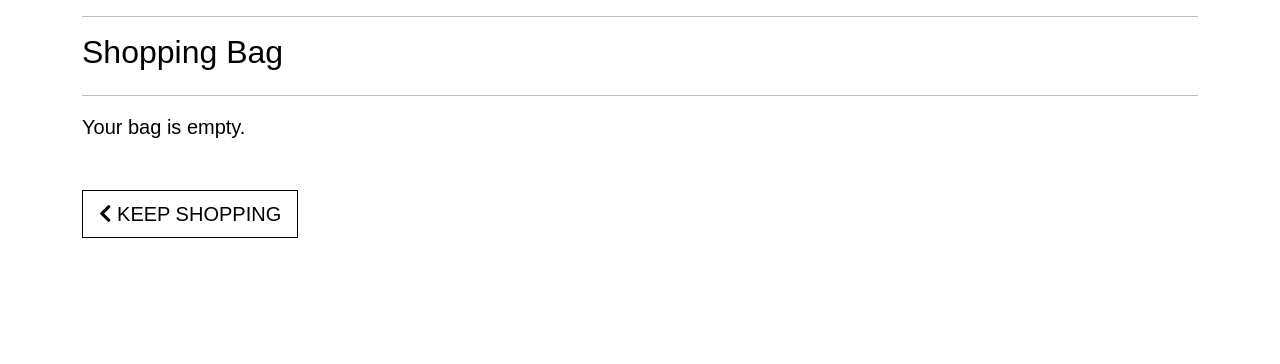
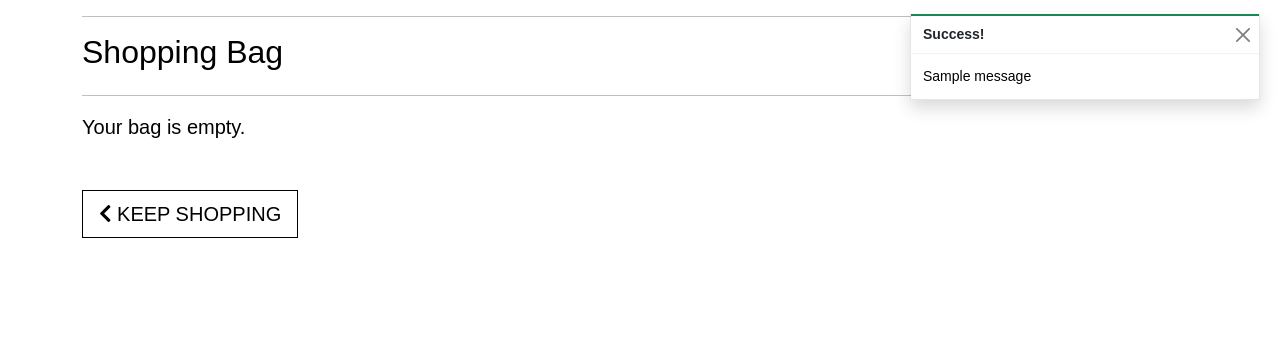
Before and after one commit to jordie-13/Crimson_Vine_Cellars, a Django app: page /bag/ in a window 1280 px wide. Shown: the part 56-420 px from the top of the page. Run offline with Django 5.2, Linux system fonts and the light colour scheme; tables that the repository leaves empty hold one stand-in row (values such as "Sample post"); one stand-in notice (Sample message) is shown; some libraries are stand-ins or nearby versions.

Commit message:
Add toast templates and functionality to base template

```diff
--- a/bag/views.py
+++ b/bag/views.py
@@ -1,7 +1,7 @@
-from django.shortcuts import render, redirect, reverse
+from django.shortcuts import render, redirect, reverse, get_object_or_404
 from django.contrib import messages
 from django.http import HttpResponse
-
+from products.models import Wine
 
 
 # Create your views here.
@@ -14,30 +14,35 @@ def view_bag(request):
 def add_to_bag(request, item_id):
     """ Add a quantity of the specified product to the shopping bag """
 
+    wine = get_object_or_404(Wine, pk=item_id)
     quantity = int(request.POST.get('quantity'))
     redirect_url = request.POST.get('redirect_url')
     bag = request.session.get('bag', {})
 
     if item_id in list(bag.keys()):
         bag[item_id] += quantity
+        messages.success(request, f'Updated {wine.name} quantity to {bag[item_id]}')
     else:
         bag[item_id] = quantity
+        messages.success(request,f'Successfully added {wine.name} to your bag')
 
     request.session['bag'] = bag
-    messages.success(request,'Successfully added to bag')
     return redirect(redirect_url)
 
 
 def adjust_bag(request, item_id):
     """Adjust the quantity of the specified product to the specified amount"""
 
+    wine = get_object_or_404(Wine, pk=item_id)
     quantity = int(request.POST.get('quantity'))
     bag = request.session.get('bag', {})
 
     if quantity > 0:
         bag[item_id] = quantity
+        messages.success(request, f'Updated {wine.name} quantity to {bag[item_id]}')
     else:
         bag.pop(item_id)
+        messages.success(request, f'Removed {wine.name} from your bag')
 
     request.session['bag'] = bag
     return redirect(reverse('view_bag'))
@@ -46,16 +51,20 @@ def adjust_bag(request, item_id):
 def remove_from_bag(request, item_id):
     """Remove the item from the shopping bag"""
 
+    wine = get_object_or_404(Wine, pk=item_id)
+
     try:
         bag = request.session.get('bag', {})
 
         # Remove the item by its ID
         if item_id in bag:
             bag.pop(item_id)
+            messages.success(request, f'Removed {wine.name} from your bag')
 
         # Update the session
         request.session['bag'] = bag
         return HttpResponse(status=200)
 
     except Exception as e:
+        messages.error(request, f'Error removing item: {e}')
         return HttpResponse(status=500)
--- a/crimson_vine_cellars/settings.py
+++ b/crimson_vine_cellars/settings.py
@@ -69,6 +69,8 @@ TEMPLATES = [
         },
     },
 ]
+
+MESSAGE_STORAGE = 'django.contrib.messages.storage.session.SessionStorage'
 
 AUTHENTICATION_BACKENDS = (
     'django.contrib.auth.backends.ModelBackend',
--- a/static/css/styles.css
+++ b/static/css/styles.css
@@ -28,6 +28,24 @@ nav {
 .remove-item {
     cursor: pointer;
 }
+
+/* ------------------------------- bootstrap toasts */
+
+.message-container {
+    position: fixed;
+    top: 72px;
+    right: 15px;
+    z-index: 99999999999;
+}
+
+.custom-toast {
+    overflow: visible;
+}
+
+.toast-capper {
+    height: 2px;
+}
+
 
 /* Wine Banner Styling */
 .wine-banner {
--- a/templates/base.html
+++ b/templates/base.html
@@ -109,18 +109,19 @@
     {% endblock %}
 
     <!-- displaying Django messages -->
-    <div class="container">
-        <div class="row">
-            <div class="col-md-8 offset-md-2">
-                {% for message in messages %}
-                <div class="alert {{ message.tags }} alert-dismissible
-                fade show" id="msg" role="alert">
-                {{ message | safe }}
-                <button type="button" class="btn-close"
-                    data-bs-dismiss="alert" aria-label="Close"></button>
-                </div>
-                {% endfor %}
-            </div>
+    <div aria-live="polite" aria-atomic="true" style="position: fixed; top: 70px; right: 20px; z-index: 1080;">
+        <div class="toast-container">
+            {% for message in messages %}
+                {% if message.level == DEFAULT_MESSAGE_LEVELS.ERROR %}
+                    {% include 'includes/toasts/toast_error.html' with message=message %}
+                {% elif message.level == DEFAULT_MESSAGE_LEVELS.WARNING %}
+                    {% include 'includes/toasts/toast_warning.html' with message=message %}
+                {% elif message.level == DEFAULT_MESSAGE_LEVELS.SUCCESS %}
+                    {% include 'includes/toasts/toast_success.html' with message=message %}
+                {% elif message.level == DEFAULT_MESSAGE_LEVELS.INFO %}
+                    {% include 'includes/toasts/toast_info.html' with message=message %}
+                {% endif %}
+            {% endfor %}
         </div>
     </div>
 
@@ -191,6 +192,12 @@
     {% endblock %}
 
     {% block extra_js %}
+    <script type="text/javascript">
+        $(document).ready(function() {
+            $('.toast').toast('show');
+        });
+    </script>
+
     {% endblock %}
 
 </body>
--- /dev/null
+++ b/templates/includes/toasts/toast_success.html
@@ -0,0 +1,11 @@
+<div class="toast custom-toast rounded-0 border-top-0" data-bs-autohide="false">
+    <div class="arrow-up arrow-success"></div>
+    <div class="w-100 toast-capper bg-success"></div>
+    <div class="toast-header bg-white text-dark">
+        <strong class="me-auto">Success!</strong>
+        <button type="button" class="btn-close" data-bs-dismiss="toast" aria-label="Close"></button>
+    </div>
+    <div class="toast-body bg-white">
+        {{ message }}
+    </div>
+</div>
```
Also changed, not shown: templates/includes/toasts/toast_error.html (added, +11 -0 lines), templates/includes/toasts/toast_info.html (added, +11 -0 lines), templates/includes/toasts/toast_warning.html (added, +11 -0 lines).
